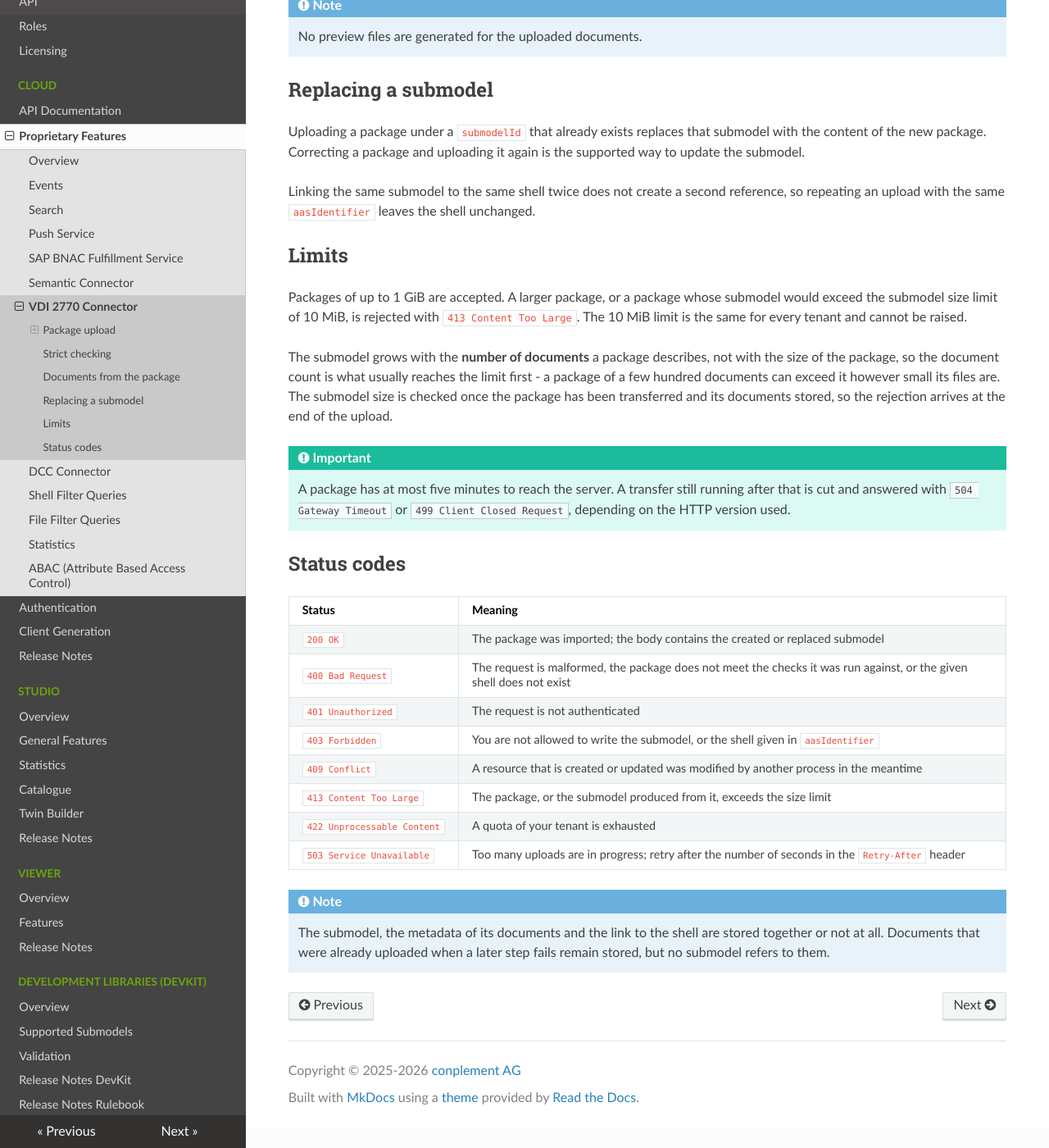
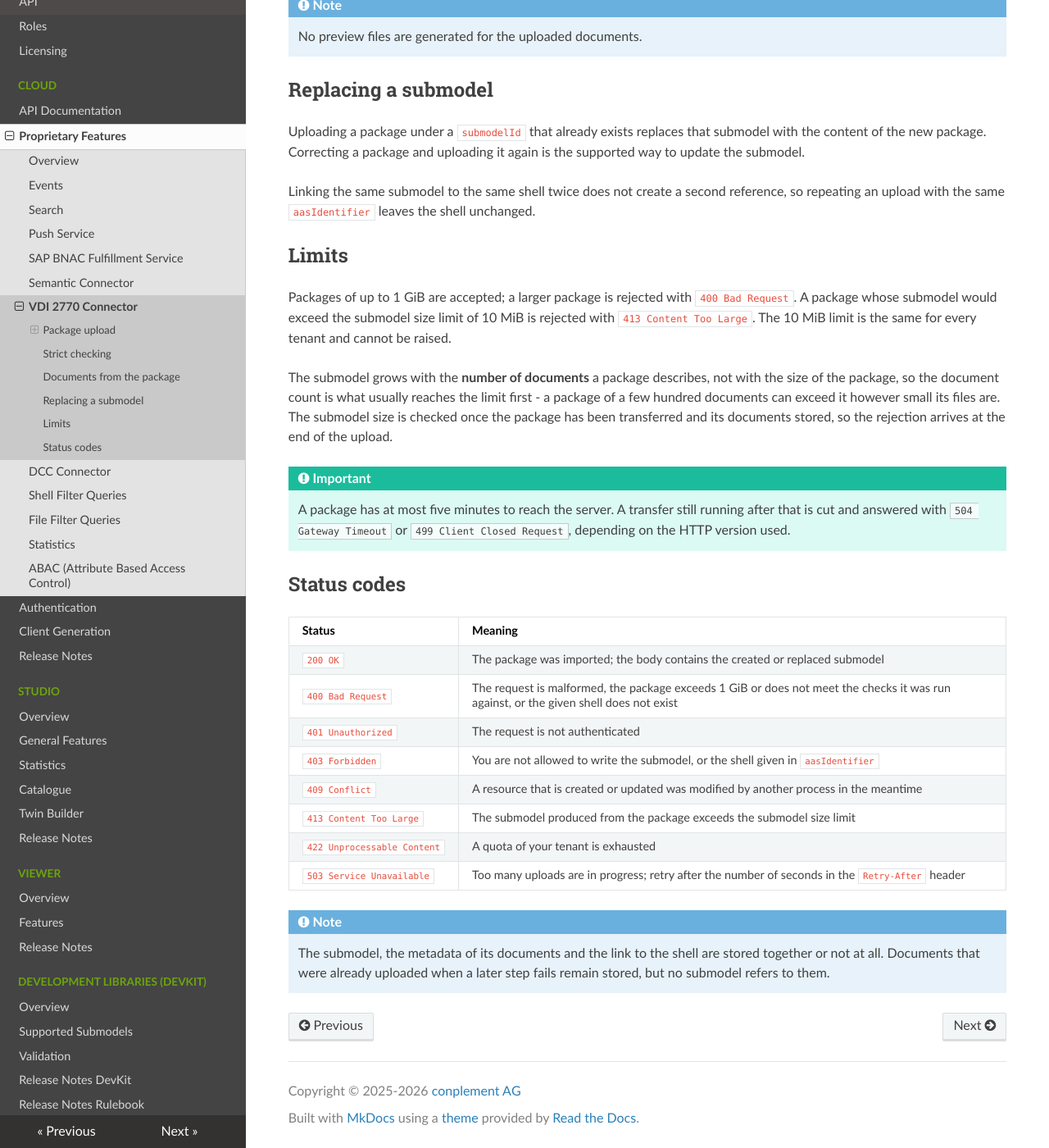
Before and after one commit to twinsphere/twinsphere.github.io, an MkDocs documentation site: the page built from docs/cloud-vdi2770-connector.md, in a window 1280 px wide and 1400 px high, scrolled down 2163 px. Shown: the whole window at 82% size. Built offline with MkDocs 1.6.1, drawn with Linux system fonts in a browser that asks for light colours; nearby versions of some CDN libraries.

Commit message:
docs(cloud): clarify size limit status codes for connectors

```diff
--- a/docs/cloud-vdi2770-connector.md
+++ b/docs/cloud-vdi2770-connector.md
@@ -110,9 +110,9 @@ upload with the same `aasIdentifier` leaves the shell unchanged.
 
 ## Limits
 
-Packages of up to 1 GiB are accepted. A larger package, or a package whose submodel would exceed the
-submodel size limit of 10 MiB, is rejected with `413 Content Too Large`. The 10 MiB limit is the same for
-every tenant and cannot be raised.
+Packages of up to 1 GiB are accepted; a larger package is rejected with `400 Bad Request`. A package whose
+submodel would exceed the submodel size limit of 10 MiB is rejected with `413 Content Too Large`. The 10 MiB
+limit is the same for every tenant and cannot be raised.
 
 The submodel grows with the **number of documents** a package describes, not with the size of the package,
 so the document count is what usually reaches the limit first - a package of a few hundred documents can
@@ -130,11 +130,11 @@ and its documents stored, so the rejection arrives at the end of the upload.
 | Status | Meaning |
 |--------|---------|
 | `200 OK` | The package was imported; the body contains the created or replaced submodel |
-| `400 Bad Request` | The request is malformed, the package does not meet the checks it was run against, or the given shell does not exist |
+| `400 Bad Request` | The request is malformed, the package exceeds 1 GiB or does not meet the checks it was run against, or the given shell does not exist |
 | `401 Unauthorized` | The request is not authenticated |
 | `403 Forbidden` | You are not allowed to write the submodel, or the shell given in `aasIdentifier` |
 | `409 Conflict` | A resource that is created or updated was modified by another process in the meantime |
-| `413 Content Too Large` | The package, or the submodel produced from it, exceeds the size limit |
+| `413 Content Too Large` | The submodel produced from the package exceeds the submodel size limit |
 | `422 Unprocessable Content` | A quota of your tenant is exhausted |
 | `503 Service Unavailable` | Too many uploads are in progress; retry after the number of seconds in the `Retry-After` header |
 
```
Also changed, not shown: docs/cloud-dcc-connector.md (+1 -0 lines).
